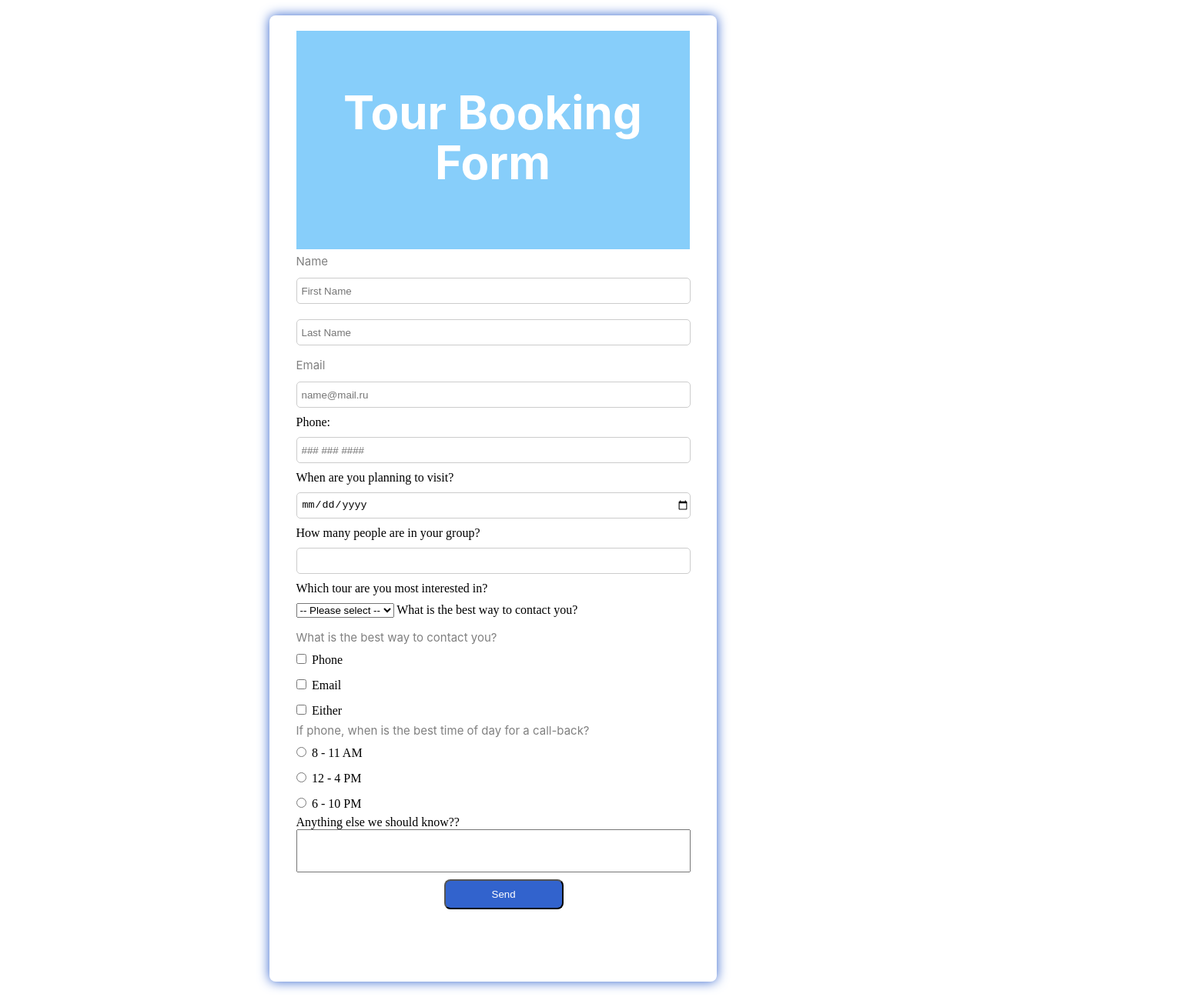
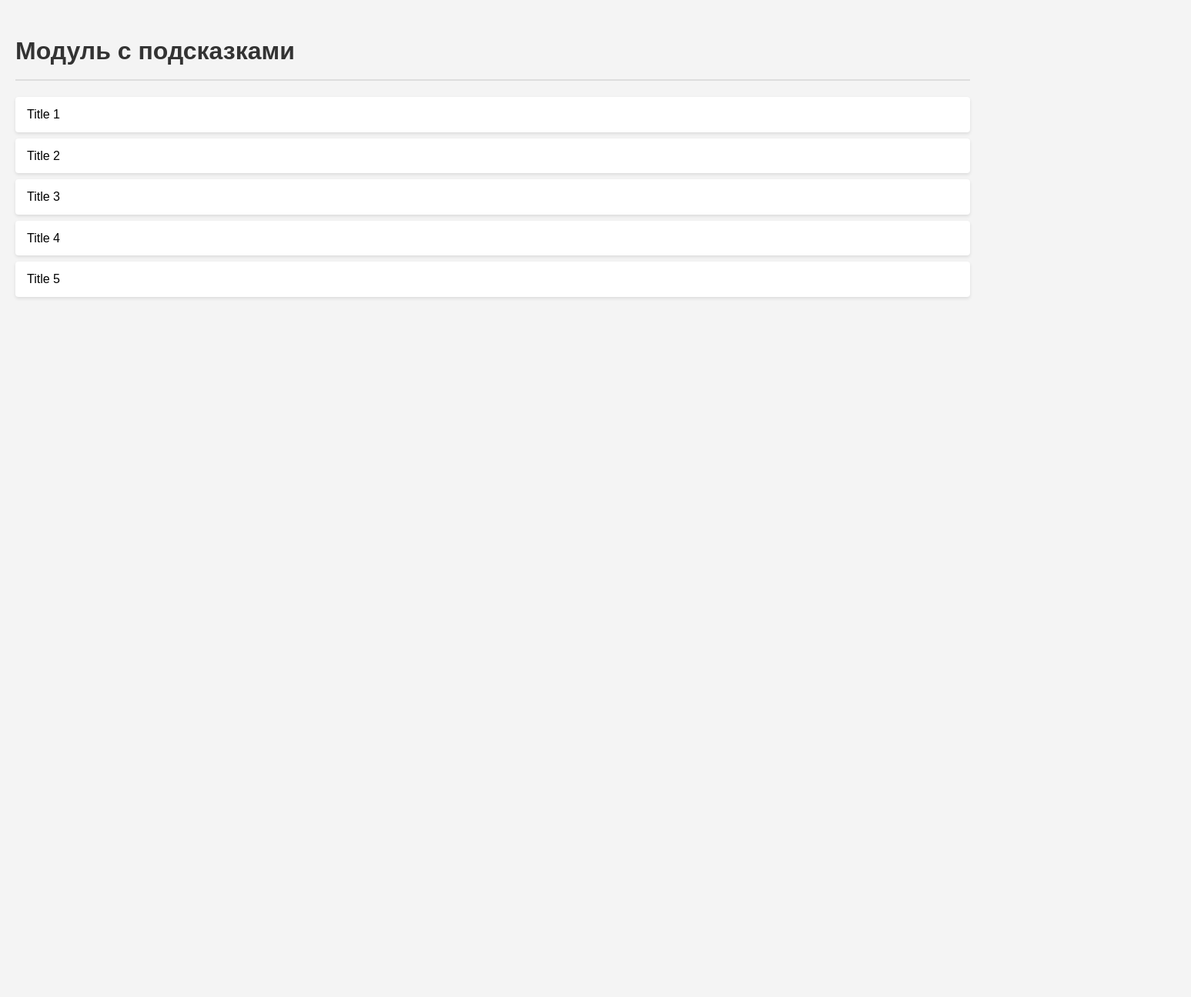
Before and after one commit to Alina-Miroshkina/HTML_trening, a plain HTML site: page index.html in a window 1280 px wide. Shown: the whole page at 77% size, 1547 px wide, since content can reach past the window. After the commit the page ends 800 px from the top, so only its background shows below. Drawn offline with Linux system fonts and the light colour scheme.

Commit message:
Мodul and CSS

```diff
--- /dev/null
+++ b/Script.js
@@ -0,0 +1,5 @@
+document.addEventListener('DOMContentLoaded', function() {
+  document.getElementById('myButton').addEventListener('click', function() {
+    alert('Кнопка была нажата!');
+  });
+});
--- a/index.html
+++ b/index.html
@@ -1,87 +1,20 @@
 <!DOCTYPE html>
-<html lang="en">
+<html lang="ru">
 <head>
-    <meta charset="UTF-8">
-    <meta name="viewport" content="width=device-width, initial-scale=1.0">
-    <title>Document</title>
-    <link rel="stylesheet" href="./style/style.css">
+  <meta charset="UTF-8">
+  <meta name="viewport" content="width=device-width, initial-scale=1.0">
+  <title>Модуль с подсказками</title>
+  <link rel="stylesheet" href="./style.css">
 </head>
 <body>
-    <form>
-        <div class="main">
-            <h1>Tour Booking Form</h1>
-        </div>
-        <div class="user_name">
-            <h2>Name</h2>
-            <input type="text" placeholder="First Name">
-            <input type="text" placeholder="Last Name">
-        </div>
-        <div class="email">
-            <h2>Email</h2>
-            <input type="email" placeholder="name@mail.ru">
-        </div>
-
-        <label for="phone">Phone:</label>
-        <input type="tel" id="phone" name="phone" placeholder="### ### ####" required>
-
-
-        <label for="date">When are you planning to visit?</label>
-        <input type="date" id="date" name="date" required>
-
-        <label for="number-of-people">How many people are in your group?</label>
-        <input type="number" id="number-of-people" name="number-of-people" min="1" required>
-        <label for="tour">Which tour are you most interested in?</label><br>
-        <select id="tour" name="tour" required><br>
-          <option value="">-- Please select --</option>
-          <option value="tour-1">Tour 1</option>
-          <option value="tour-2">Tour 2</option>
-          <option value="tour-3">Tour 3</option>
-          <br>
-        </select>
-
-        <label for="contact-method">What is the best way to contact you?</label>
-        <div class="radio-buttons">
-            <div class="contact">
-                <h2>What is the best way to contact you?</h2>
-                <div class="select_checkbox">
-                    <div>
-                        <input type="checkbox">
-                        <label for="">Phone</label>
-                    </div>
-                    <div>
-                        <input type="checkbox">
-                        <label for="">Email</label>
-                    </div>
-                    <div>
-                        <input type="checkbox">
-                        <label for="">Either</label>
-                    </div>
-                </div>
-            </div>
-    <div class="select_time">
-
-            <h2>If phone, when is the best time of day for a call-back?</h2>
-            <div>
-                <input type="radio" name="" id="">
-                <label for="">8 - 11 AM</label>
-            </div>
-            <div>
-                <input type="radio" name="" id="">
-                <label for="">12 - 4 PM</label>
-            </div>
-            <div>
-                <input type="radio" name="" id="">
-                <label for="">6 - 10 PM</label>
-            </div>
-            <label for="date">Anything else we should know??</label>
-            <textarea id="message" name="message" rows="4" cols="50"></textarea>
-
-        </div>
-        <button type="submit">Send</button>
-      </form>
-    </section>
-  </main>
-
-    </form>
+  <h1>Модуль с подсказками</h1>
+  <ul>
+    <li data-title="Lorem ipsum dolor sit amet.">Title 1</li>
+    <li data-title="Lorem ipsum dolor sit amet.">Title 2</li>
+    <li data-title="Lorem ipsum dolor sit amet consectetur.">Title 3</li>
+    <li data-title="Lorem ipsum dolor sit amet.">Title 4</li>
+    <li data-title="Lorem ipsum dolor sit amet, consectetur adipisicing.">Title 5</li>
+  </ul>
+  <script src="script.js"></script>
 </body>
 </html>
--- /dev/null
+++ b/style.css
@@ -0,0 +1,60 @@
+body {
+  font-family: Arial, sans-serif;
+  background-color: #f4f4f4;
+  font-size: 16px;
+  margin: 0;
+  padding: 20px;
+  line-height: 1.6;
+}
+
+h1 {
+  border-bottom: 2px solid #ddd;
+  padding-bottom: 10px;
+  color: #333;
+}
+
+ul {
+  list-style: none;
+  padding: 0;
+  margin: 20px 0;
+}
+
+li {
+  position: relative;
+  padding: 10px 15px;
+  margin-bottom: 8px;
+  background-color: #fff;
+  border-radius: 4px;
+  box-shadow: 0 2px 4px rgba(0,0,0,0.1);
+  cursor: pointer;
+  transition: all 0.2s ease;
+}
+
+li:hover {
+  background-color: #f0f0f0;
+}
+
+li::after {
+  content: attr(data-title);
+  position: absolute;
+  left: 100%;
+  top: 0;
+  margin-left: 15px;
+  width: 250px;
+  padding: 10px;
+  background-color: #fff;
+  border: 1px solid #ddd;
+  border-radius: 4px;
+  box-shadow: 0 2px 8px rgba(0,0,0,0.1);
+  opacity: 0;
+  visibility: hidden;
+  transition: all 0.3s ease;
+  z-index: 100;
+  font-size: 14px;
+  color: #333;
+}
+
+li:hover::after {
+  opacity: 1;
+  visibility: visible;
+}
```
Also changed, not shown: Снимок экрана 2025-04-01 142511.jpg (added).
